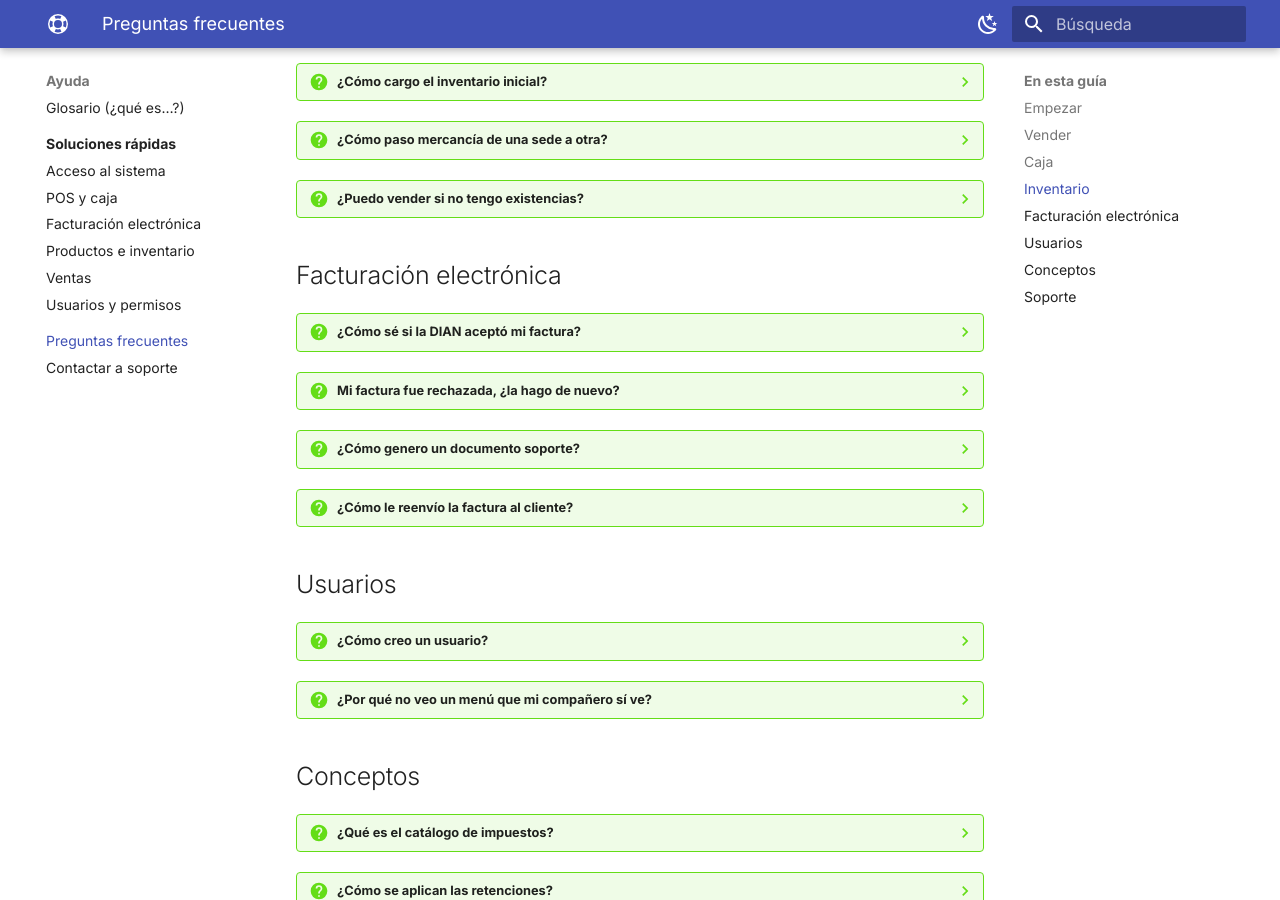
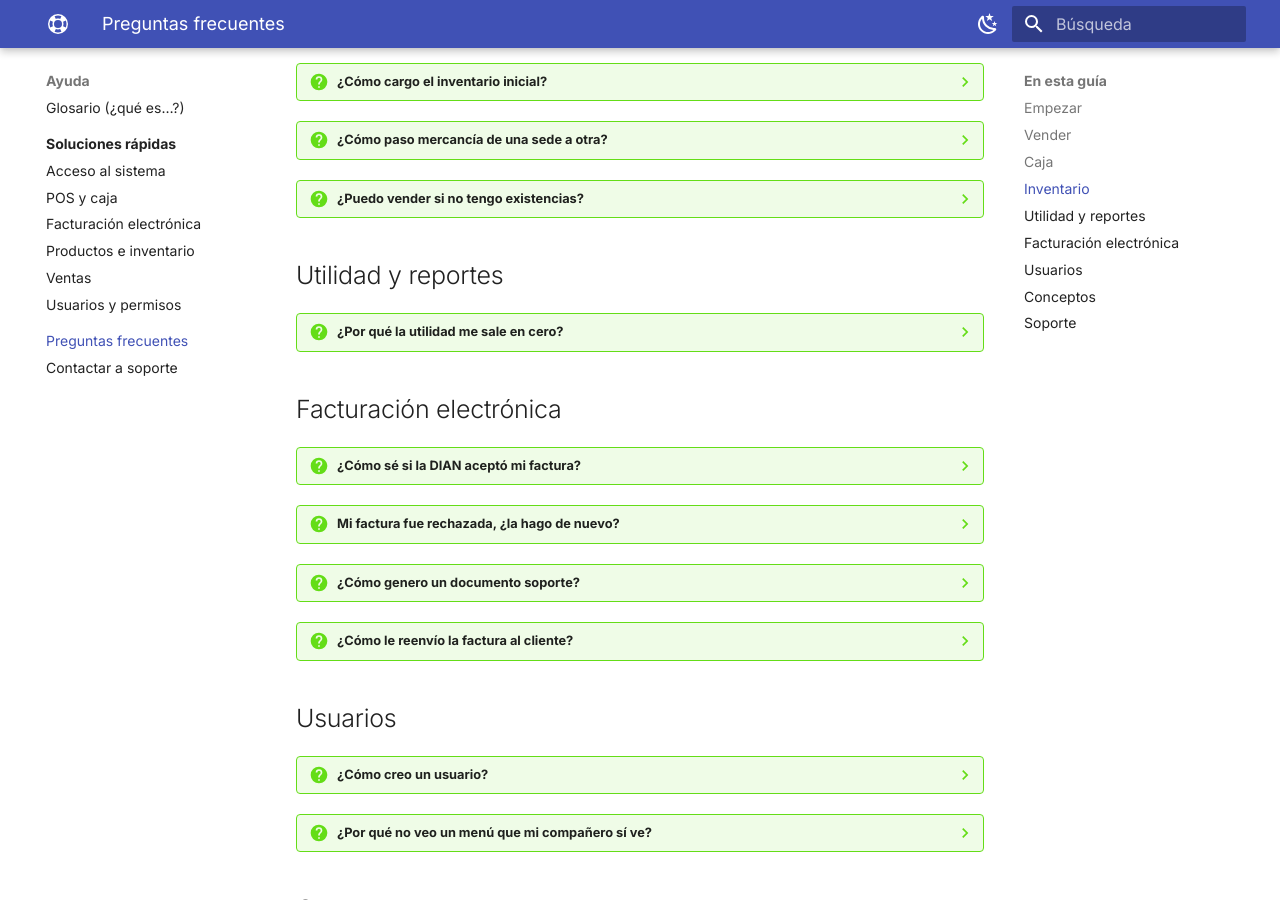
Before and after one commit to Cosmox-SAS/inventy-help, an MkDocs documentation site: the page built from docs/preguntas-frecuentes.md, in a window 1280 px wide and 900 px high, scrolled down 1281 px. Built offline with MkDocs 1.6.1 and Material for MkDocs 9.7.7, drawn with Linux system fonts in a browser that asks for light colours; part of the change alters nothing that is shown.

Commit message:
docs: preguntas frecuentes sobre utilidad en cero
Co-Authored-By: Claude Opus 5.5 <noreply@anthropic.com>

```diff
--- a/docs/preguntas-frecuentes.md
+++ b/docs/preguntas-frecuentes.md
@@ -64,6 +64,19 @@ tags:
 ??? question "¿Puedo vender si no tengo existencias?"
     Solo si el administrador activó **Permitir stock negativo** en <span class="ruta">Configuración › Módulos › Inventario</span>.
 
+## Utilidad y reportes
+
+??? question "¿Por qué la utilidad me sale en cero?"
+    En **Inicio**, *Utilidad del mes* = ventas sin impuestos − costo de ventas − gastos, contando solo documentos **Validados** o **Pagados** con **fecha de emisión** en el mes. Sale en cero cuando:
+
+    - No hay facturas de venta validadas o pagadas en el mes (solo borradores o anuladas), por ejemplo al inicio del mes.
+    - Las facturas tienen fecha de emisión de otro mes.
+    - Las ventas, el costo y los gastos se compensan exactamente (raro).
+
+    En **Ventas › Reportes › Rentabilidad por ítem**, la utilidad de un producto es 0 cuando se devolvió completo en el período o cuando se vendió al mismo valor de su costo.
+
+    Ojo: si los productos **no tienen costo** (costo inicial en 0 o *No maneja inventario*), la utilidad **no** sale en cero: sale igual a la venta, es decir, inflada. Revisa el costo de tus productos.
+
 ## Facturación electrónica
 
 ??? question "¿Cómo sé si la DIAN aceptó mi factura?"
```
